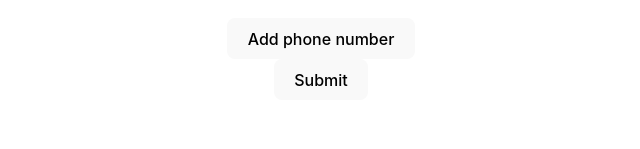
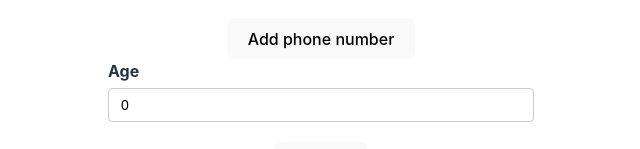
Before and after one commit to lapinRagnar/react-hook-form-typescript-2023, a React (Vite) app: page / in a window 1280 px wide. Shown: the part 803-952 px from the top of the page, without its empty margins (319-959 px from the left). Built offline with nearby package versions, Linux system fonts and the light colour scheme.

Commit message:
number value & assurer que la valeur est un nombre

```diff
--- a/src/components/YoutubeForm.tsx
+++ b/src/components/YoutubeForm.tsx
@@ -12,7 +12,8 @@
   phoneNumber: string[],
   phNumber: {
     number: string
-  }[]
+  }[],
+  age: number
 }
 
 let renderCount = 0
@@ -32,6 +33,7 @@
       },
       phoneNumber: ["", ""],
       phNumber: [{number: ""}],
+      age: 0
     }
   })
 
@@ -181,7 +183,7 @@
                   <div className="form-control" key={field.id}>
                     <input
                       type="text"
-                      {...register(`phNumbers.${index}.number` as const)}
+                      {...register(`phNumber.${index}.number` as const)}
                     />
 
                     {
@@ -198,6 +200,28 @@
           </div>
         </div>
 
+
+
+        <div className="form-control">
+
+
+
+          <label htmlFor="age">Age</label>
+          <input type="number" id="age" {...register("age", {
+            valueAsNumber: true,
+            required: {
+              value: true,
+              message: "Age is required",
+            },
+          })}/>
+
+          <p className="error">{errors.age?.message}</p>
+
+
+        </div>
+
+
+
         <button>Submit</button>
       </form>
 
```
